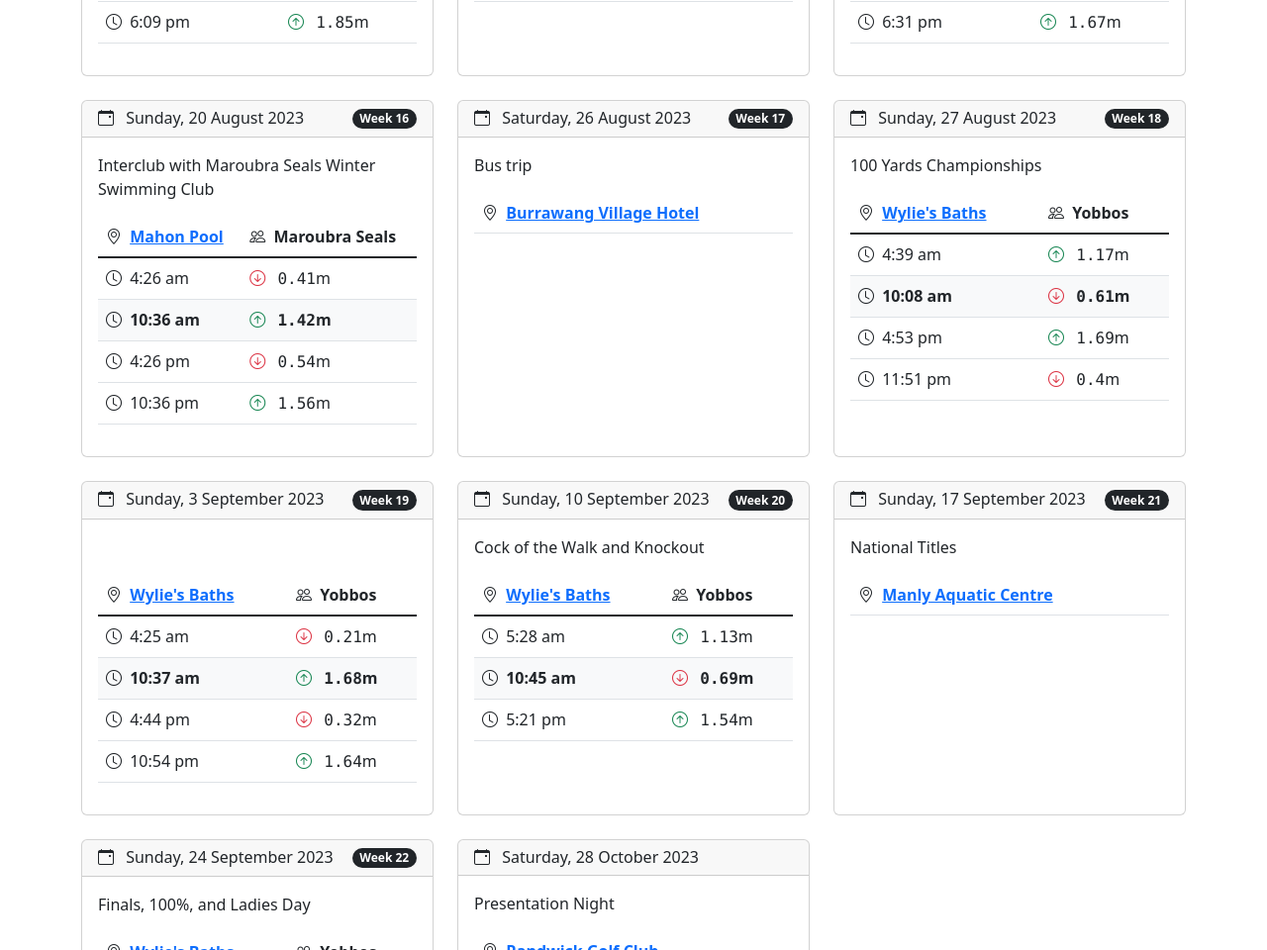
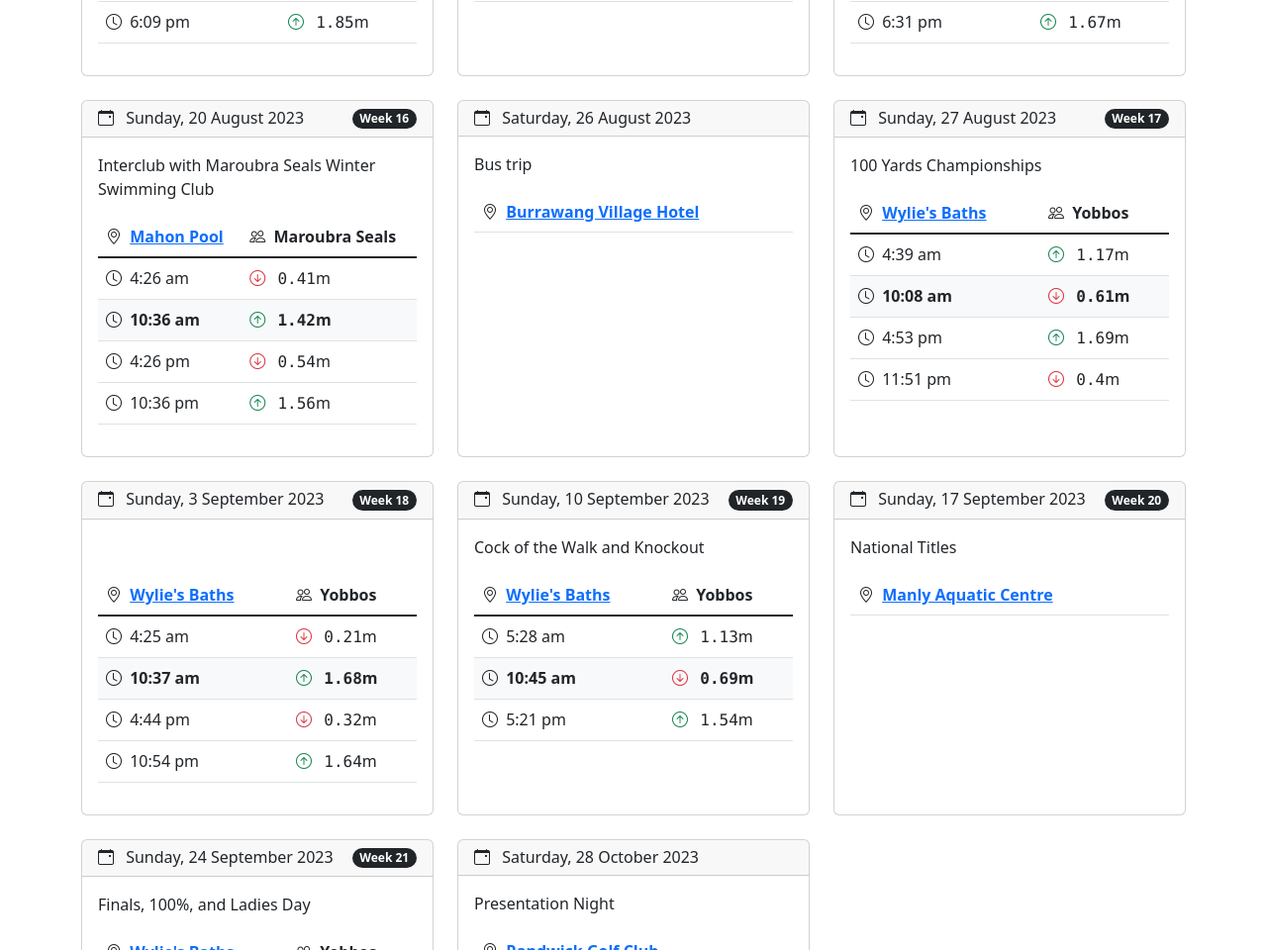
Before and after one commit to robertlove/south-maroubra-dolphins, a Jekyll site: the page built from events.html, in a window 1280 px wide and 1400 px high, scrolled down 1992 px. Shown: the part 149-1109 px from the top of the window at 99% size. Built offline with Jekyll 4.4.1, drawn with Linux system fonts in a browser that asks for light colours.

Commit message:
Update events.html

```diff
--- a/events.html
+++ b/events.html
@@ -2,6 +2,8 @@
 title: Events
 description: South Maroubra Dolphins Winter Swimming Club 2023 calendar of events
 ---
+
+{%- assign week = 1 -%}
 
 {% include next_event.html %}
 
@@ -14,9 +16,11 @@ description: South Maroubra Dolphins Winter Swimming Club 2023 calendar of event
             <h2 class="card-header h6">
               {% include icon.html name='calendar-event' class='me-2' %}
               <span>{{ event.date | date: site.date_format }}</span>
-              {% unless forloop.last %}
-                <span class="badge rounded-pill text-bg-dark ms-2 float-end">Week {{ forloop.index }}</span>
-              {% endunless %}
+              {% assign day = event.date | date: '%A' %}
+              {% if day == 'Sunday' %}
+                <span class="badge rounded-pill text-bg-dark ms-2 float-end">Week {{ week }}</span>
+                {% assign week = week | plus: 1 %}
+              {% endif %}
             </h2>
             <div class="card-body">
               <p class="card-text">{{- event.description -}}&nbsp;</p>
```
